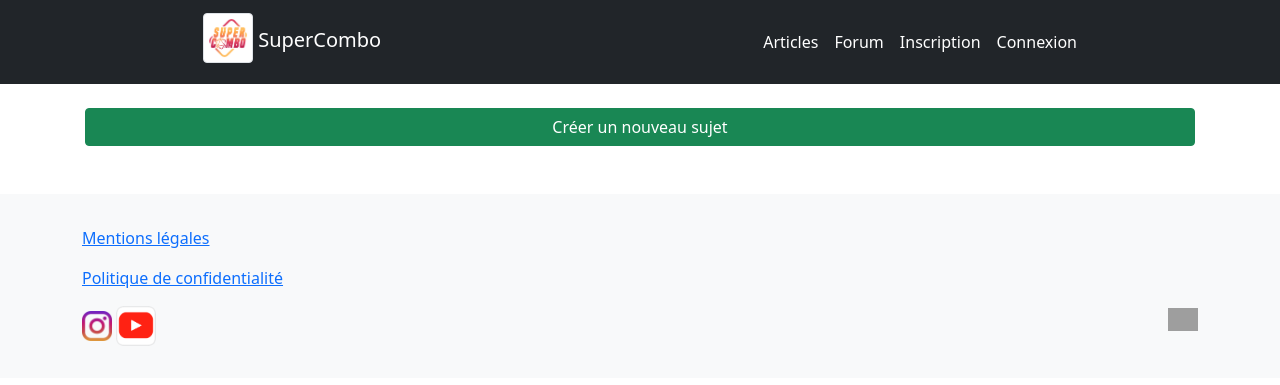
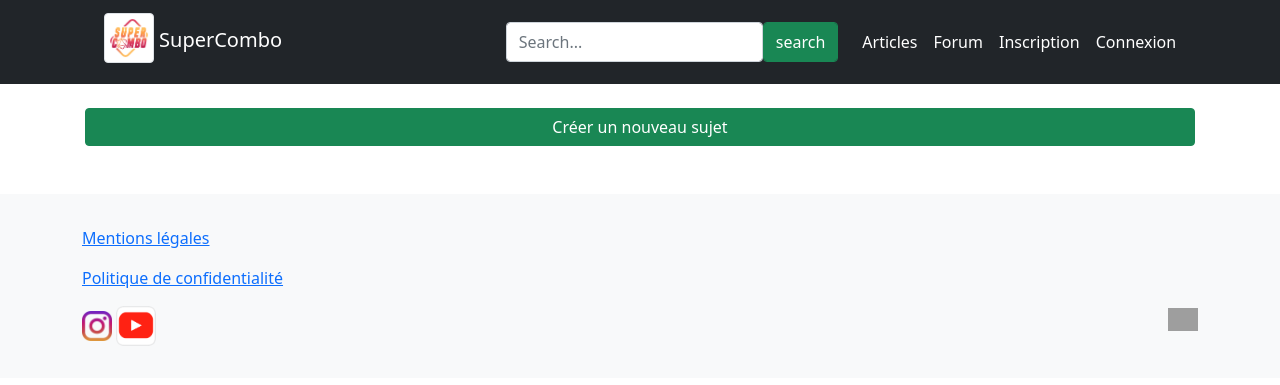
Before and after one commit to MadickeTHIANE/SuperCombo, a Symfony app: template templates/admin/blog.html.twig in a window 1280 px wide. Shown: the top 385 px of the page. Run offline with Twig, Linux system fonts and the light colour scheme; the template is opened without the code that fills it, so the values that code supplies are empty; some libraries are stand-ins or nearby versions; grey boxes are pictures that could not be loaded.

Commit message:
Add search bar

```diff
--- a/templates/layout/header.html.twig
+++ b/templates/layout/header.html.twig
@@ -6,11 +6,15 @@
 				<h1 class="h5 d-inline">SuperCombo</h1>
 			</a>
 			<div>
-				<button class="navbar-toggler" type="button" data-bs-toggle="collapse" data-bs-target="#navbarCollapse" aria-controls="navbarCollapse" aria-expanded="false" aria-label="Toggle navigation">
+				<button class="navbar-toggler float-sm-right" type="button" data-bs-toggle="collapse" data-bs-target="#navbarCollapse" aria-controls="navbarCollapse" aria-expanded="false" aria-label="Toggle navigation">
 					<span class="navbar-toggler-icon"></span>
 				</button>
 				<div class="collapse navbar-collapse" id="navbarCollapse">
 					<ul class="navbar-nav me-auto mb-2 mb-md-0">
+					<form class="col-5 mx-md-5 col-lg-auto mb-3 mb-lg-0 me-lg-3 d-md-flex" wtx-context="500D2FCE-75B2-412E-881C-0C996F1FFFDE" action="{{ path('search') }}">
+          					<input type="search" name="search" class="form-control form-control-dark w-100" placeholder="Search..." aria-label="Search" wtx-context="4368D188-76A9-491D-A21D-36A010F0B660">
+						  <input type="submit" class="form-control btn-success w-25" value="search">
+        				</form>
 						<li class="nav-item">
 							<a class="nav-link active onglet" aria-current="page" href="{{ path('article_index') }}">Articles</a>
 						</li>
```
